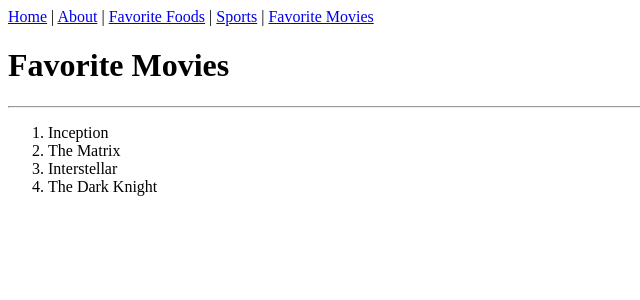
After one commit to gang567xxx-alt/flask-template, a Flask app: a page that uses templates/layout.html in a window 1280 px wide. The commit adds this page. Shown: the top 300 px of the page, without its empty margins (0-640 px from the left). Run offline with Flask 3, Linux system fonts and the light colour scheme.

Commit message:
add fav_movie

```diff
--- a/server.py
+++ b/server.py
@@ -41,3 +41,11 @@ def greeting(username):
     return render_template('welcome.html',
                            title=title,
                            username=username)
+
+@app.route('/movie>')
+def movie():
+    title='Favorite Movies'
+    movies = ['Inception', 'The Matrix', 'Interstellar', 'The Dark Knight']
+    return render_template('fav_movie.html',
+                           title=title,
+                           movies=movies)
--- /dev/null
+++ b/templates/fav_movie.html
@@ -0,0 +1,16 @@
+{% extends 'layout.html' %}
+
+{% block title %}
+    {{ title }}
+{% endblock %}
+
+{% block content %}
+    <h1>{{ title }}</h1>
+    <hr>
+    <ol>
+        {% for movie in movies %}
+            <li>{{ movie }}</li>
+        {% endfor %}
+
+    </ol>
+{% endblock %}
--- a/templates/layout.html
+++ b/templates/layout.html
@@ -10,7 +10,8 @@
     <a href="{{url_for('home')}}">Home</a> |
     <a href="{{url_for('about')}}">About</a> |
     <a href="{{url_for('favorite_foods')}}">Favorite Foods</a> |
-    <a href="{{url_for('sports')}}">Sports</a>
+    <a href="{{url_for('sports')}}">Sports</a> |
+    <a href="{{url_for('movie')}}">Favorite Movies</a>
     <br>
     {% block content %}  {% endblock %}
 
```
